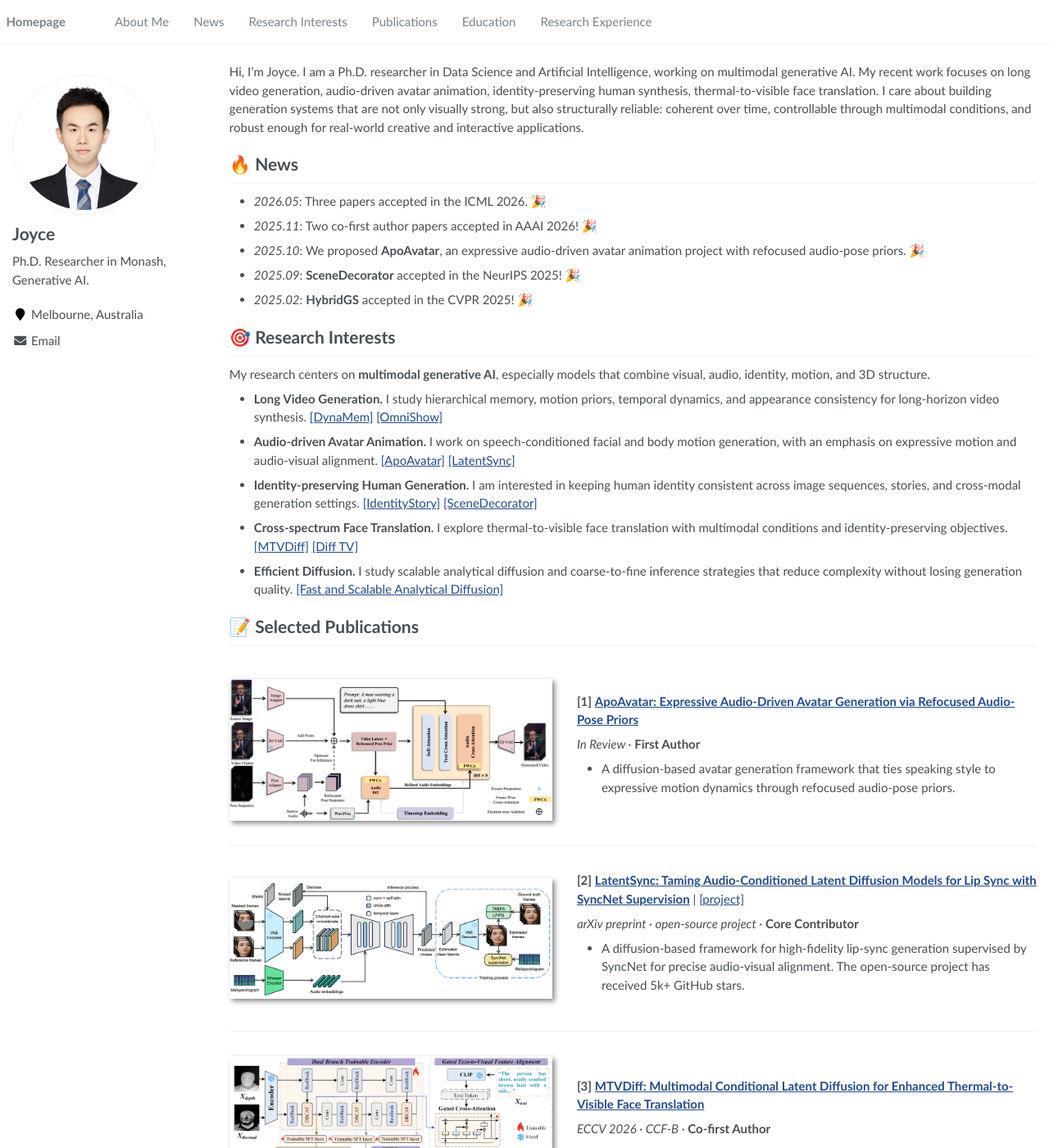
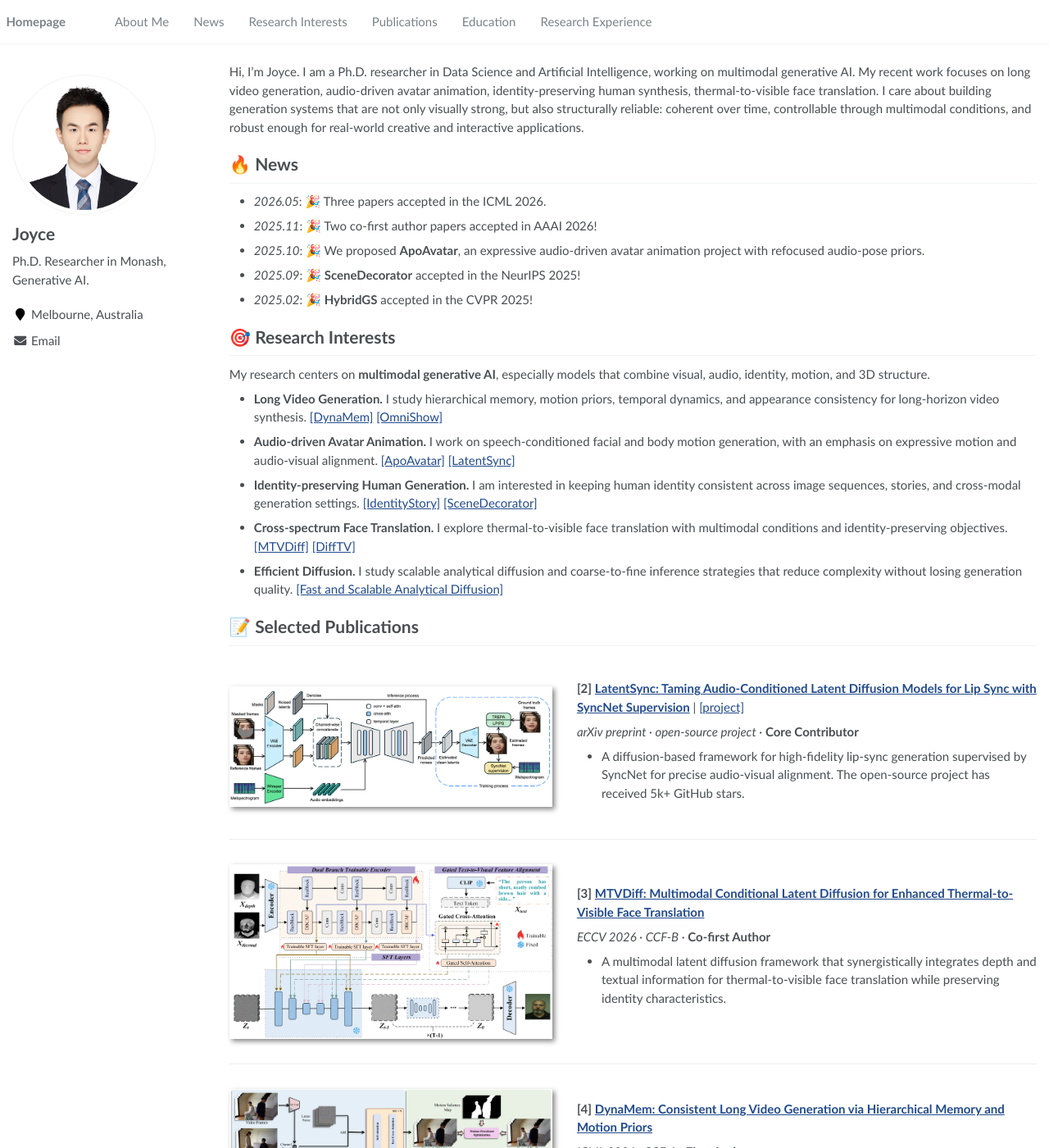
Before and after one commit to Jonyond-lin/joyce-ai, a Jekyll site: the page built from _pages/about.md, in a window 1280 px wide and 1400 px high. Shown: the whole window at 82% size. Built offline with Jekyll 4.4.1, drawn with Linux system fonts in a browser that asks for light colours; some of the changed text lies outside the part shown.

Commit message:
add some details

```diff
--- a/_pages/about.md
+++ b/_pages/about.md
@@ -15,11 +15,11 @@ Hi, I'm Joyce. I am a Ph.D. researcher in Data Science and Artificial Intelligen
 
 # 🔥 News
 
-- *2026.05*: Three papers accepted in the ICML 2026. 🎉
-- *2025.11*: Two co-first author papers accepted in AAAI 2026! 🎉
-- *2025.10*: We proposed **ApoAvatar**, an expressive audio-driven avatar animation project with refocused audio-pose priors. 🎉
-- *2025.09*: **SceneDecorator** accepted in the NeurIPS 2025! 🎉
-- *2025.02*: **HybridGS** accepted in the CVPR 2025! 🎉
+- *2026.05*: 🎉 Three papers accepted in the ICML 2026.
+- *2025.11*: 🎉 Two co-first author papers accepted in AAAI 2026!
+- *2025.10*: 🎉 We proposed **ApoAvatar**, an expressive audio-driven avatar animation project with refocused audio-pose priors.
+- *2025.09*: 🎉 **SceneDecorator** accepted in the NeurIPS 2025!
+- *2025.02*: 🎉 **HybridGS** accepted in the CVPR 2025!
 
 
 # 🎯 Research Interests
@@ -29,24 +29,13 @@ My research centers on **multimodal generative AI**, especially models that comb
 - **Long Video Generation.** I study hierarchical memory, motion priors, temporal dynamics, and appearance consistency for long-horizon video synthesis. [[DynaMem]](#pub-4) [[OmniShow]](#pub-6)
 - **Audio-driven Avatar Animation.** I work on speech-conditioned facial and body motion generation, with an emphasis on expressive motion and audio-visual alignment. [[ApoAvatar]](#pub-1) [[LatentSync]](#pub-2)
 - **Identity-preserving Human Generation.** I am interested in keeping human identity consistent across image sequences, stories, and cross-modal generation settings. [[IdentityStory]](#pub-7) [[SceneDecorator]](#pub-9)
-- **Cross-spectrum Face Translation.** I explore thermal-to-visible face translation with multimodal conditions and identity-preserving objectives. [[MTVDiff]](#pub-3) [[Diff TV]](#pub-12)
+- **Cross-spectrum Face Translation.** I explore thermal-to-visible face translation with multimodal conditions and identity-preserving objectives. [[MTVDiff]](#pub-3) [[DiffTV]](#pub-12)
 - **Efficient Diffusion.** I study scalable analytical diffusion and coarse-to-fine inference strategies that reduce complexity without losing generation quality. [[Fast and Scalable Analytical Diffusion]](#pub-5)
 
 
 # 📝 Selected Publications
 
 <!-- <sub><em>This private-link version highlights my authorship role and contribution for each paper instead of listing full author identity details. Titles link to the paper page where available. Papers are ordered from most to least recent.</em></sub> -->
-
-<div class='paper-box' id='pub-1'><div class='paper-box-image'><div><img src='images/apoavatar.png' alt="ApoAvatar thumbnail" width="100%"></div></div>
-<div class='paper-box-text' markdown="1">
-
-**[1]** **[ApoAvatar: Expressive Audio-Driven Avatar Generation via Refocused Audio-Pose Priors](https://openreview.net/forum?id=9fw3g2jFbc)**
-
-*In Review ·* **First Author**
-
-- A diffusion-based avatar generation framework that ties speaking style to expressive motion dynamics through refocused audio-pose priors.
-</div>
-</div>
 
 <div class='paper-box' id='pub-2'><div class='paper-box-image'><div><img src='images/latentsync.png' alt="LatentSync thumbnail" width="100%"></div></div>
 <div class='paper-box-text' markdown="1">
@@ -125,6 +114,17 @@ My research centers on **multimodal generative AI**, especially models that comb
 </div>
 </div>
 
+<div class='paper-box' id='pub-1'><div class='paper-box-image'><div><img src='images/apoavatar.png' alt="ApoAvatar thumbnail" width="100%"></div></div>
+<div class='paper-box-text' markdown="1">
+
+**[1]** **[ApoAvatar: Expressive Audio-Driven Avatar Generation via Refocused Audio-Pose Priors](https://openreview.net/forum?id=9fw3g2jFbc)**
+
+*In Review ·* **First Author**
+
+- A diffusion-based avatar generation framework that ties speaking style to expressive motion dynamics through refocused audio-pose priors.
+</div>
+</div>
+
 <div class='paper-box' id='pub-9'><div class='paper-box-image'><div><img src='images/scenedecorator_paper.png' alt="SceneDecorator thumbnail" width="100%"></div></div>
 <div class='paper-box-text' markdown="1">
 
@@ -161,7 +161,7 @@ My research centers on **multimodal generative AI**, especially models that comb
 <div class='paper-box' id='pub-12'><div class='paper-box-image'><div><img src='images/difftv.png' alt="Diff TV thumbnail" width="100%"></div></div>
 <div class='paper-box-text' markdown="1">
 
-**[12]** **[Diff TV: Identity-preserved Thermal-to-Visible Face Translation via Feature Alignment and Dual-Stage Conditions](https://dl.acm.org/doi/10.1145/3664647.3680635)**
+**[12]** **[DiffTV: Identity-preserved Thermal-to-Visible Face Translation via Feature Alignment and Dual-Stage Conditions](https://dl.acm.org/doi/10.1145/3664647.3680635)**
 
 *ACM MM 2024 · CCF-A ·* **First Author**
 
```
